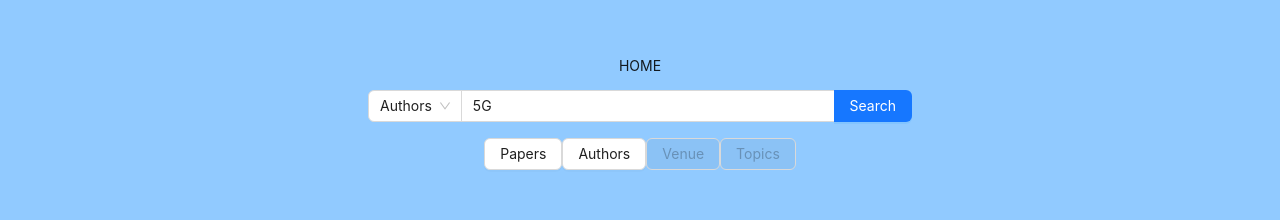
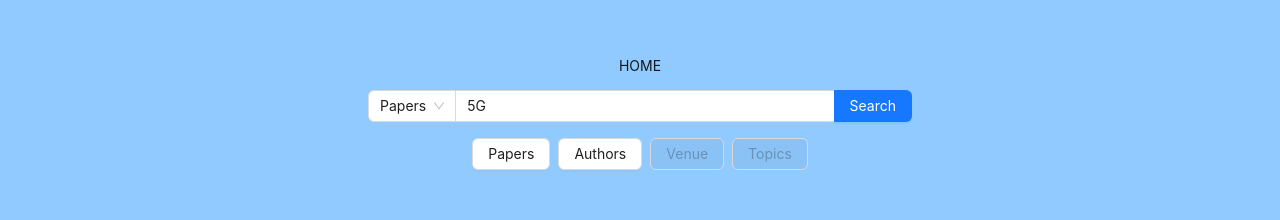
Before and after one commit to muhammadtalha242/cs_insight_frontend, a React (Vite) app: page / in a window 1280 px wide. Shown: the part 287-507 px from the top of the page. Built offline with nearby package versions, Linux system fonts and the light colour scheme.

Commit message:
Update Home.tsx

```diff
--- a/src/features/home/Home.tsx
+++ b/src/features/home/Home.tsx
@@ -1,8 +1,10 @@
-import React, { useCallback, useState } from "react";
-import { Button, Layout } from "antd";
+import React, { useCallback, useContext, useState } from "react";
+import { Button, Layout, Space } from "antd";
 import CombinedInput from "../../components/CombinedInput";
 import styled from "styled-components";
 import { useNavigate } from "react-router-dom";
+import { DataSets } from "../../types/types";
+import { QueryContext, setQuery } from "../../context/QueryContext";
 
 const { Content } = Layout;
 
@@ -17,32 +19,33 @@ const ContentStyledContainer = styled(Content)`
   width: 100%;
 `;
 
-const ButtonGroup = styled.div`
-  display: flex;
-  justify-content: center;
-  align-items: center;
-`;
-
 //TODO: Create constants: Papers, Authors and the string mapping around the application
 export type StateProps = {
-  dataSet: string;
+  dataSet: DataSets;
   query: string;
 };
 
 export const Home: React.FC = () => {
+  const { state: queryState, dispatch } = useContext(QueryContext);
   const [values, setValues] = useState<StateProps>({
-    dataSet: "authors",
-    query: "5G",
+    dataSet: queryState.dataSet,
+    query: queryState.query,
   });
+
   const navigate = useNavigate();
 
-  const onSubmit = useCallback((updatedValues: StateProps) => {
-    setValues((prev) => ({ ...prev, ...updatedValues }));
-    console.log("{ ...prev, ...updatedValues }", { ...updatedValues });
-    navigate(`/search/${updatedValues.dataSet}?query=${updatedValues.query}`);
-  }, []);
+  const onSubmit = useCallback(
+    (updatedValues: StateProps) => {
+      setValues((prev) => ({ ...prev, ...updatedValues }));
+      setQuery(dispatch)(updatedValues);
+      // console.log("{ ...prev, ...updatedValues }", { ...updatedValues });
 
-  const handleChangeView = useCallback((dataSet: string) => {
+      navigate(`/search/${updatedValues.dataSet}?query=${updatedValues.query}`);
+    },
+    [dispatch]
+  );
+
+  const handleChangeView = useCallback((dataSet: DataSets) => {
     onSubmit({ dataSet, query: "all" });
   }, []);
 
@@ -50,7 +53,7 @@ export const Home: React.FC = () => {
     <ContentStyledContainer>
       HOME
       <CombinedInput initialValues={values} onSubmit={onSubmit} />
-      <ButtonGroup>
+      <Space>
         <Button
           id="papers"
           name="papers"
@@ -67,7 +70,7 @@ export const Home: React.FC = () => {
         </Button>
         <Button disabled>Venue</Button>
         <Button disabled>Topics</Button>
-      </ButtonGroup>
+      </Space>
     </ContentStyledContainer>
   );
 };
```
